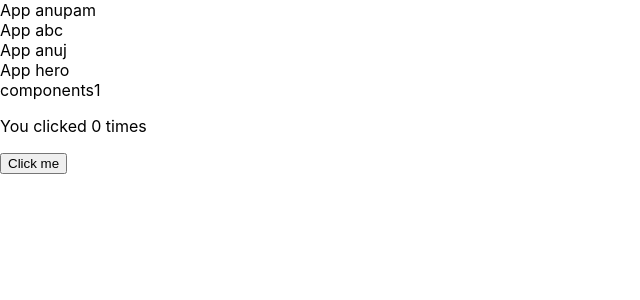
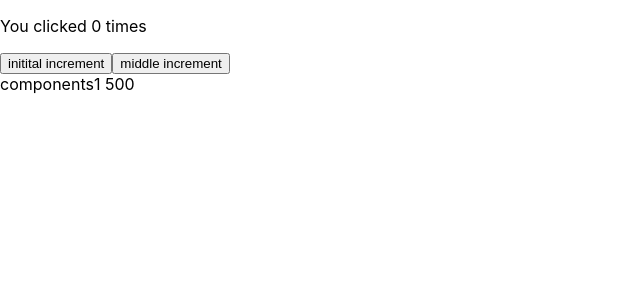
Before and after one commit to Anupam0173/My-react-complete-code, a React (Create React App) app: page / in a window 1280 px wide. Shown: the top 300 px of the page, without its empty margins (0-640 px from the left). Built offline with nearby package versions, Linux system fonts and the light colour scheme.

Commit message:
memo program made but not able to see the changes on browser

```diff
--- a/src/App.js
+++ b/src/App.js
@@ -1,9 +1,18 @@
-import React from 'react'
+import React,{ useState} from 'react'
+import Compon1 from './components/Components1'
+function App() {
+  	// Declare a new state variable, which we'll call "count"
+	const [count, setCount] = useState(0);
+	const [middlevalue, setMiddleValue] = useState(500);
 
-function App(props) {
-  return (
-    <div>App {props.name}</div>
-  )
+	return (
+			<div>
+					<p>You clicked {count} times</p>
+					<button onClick={() => setCount(count + 1)}> initital increment </button>
+					<button onClick={() => setMiddleValue(middlevalue + 1)}> middle increment </button>
+					<Compon1 value={middlevalue}></Compon1>
+			</div>
+	);
 }
 
 export default App
--- a/src/components/Button.js
+++ /dev/null
@@ -1,15 +0,0 @@
-import React, { useState } from 'react';
-function Example()
-{// Declare a new state variable, which we'll call "count"
-	const [count, setCount] = useState(0);
-	return (
-			<div>
-					<p>You clicked {count} times</p>
-					<button onClick={() => setCount(count + 1)}>
-					Click me
-					</button>
-			</div>
-	);
-}
-
-export default Example;
--- a/src/components/Components1.js
+++ b/src/components/Components1.js
@@ -1,7 +1,7 @@
 import React from 'react'
 
-export default function Compon1() {
+export default function Compon1(p) {
   return (
-    <div>components1</div>
+    <div>components1 {p.value}</div>
   )
 }
--- a/src/index.js
+++ b/src/index.js
@@ -3,17 +3,10 @@ import ReactDOM from 'react-dom/client';
 import './index.css';
 import App from './App';
 import reportWebVitals from './reportWebVitals';
-import Compon1 from './components/Components1'
-import Example from './components/Button'
 const root = ReactDOM.createRoot(document.getElementById('root'));
 root.render(
   <React.StrictMode>
-    <App name="anupam" />
-    <App name="abc" />
-    <App name="anuj" />
-    <App name="hero" />
-    <Compon1 />
-    <Example />
+    <App ></App>
   </React.StrictMode>
 );
 
```
